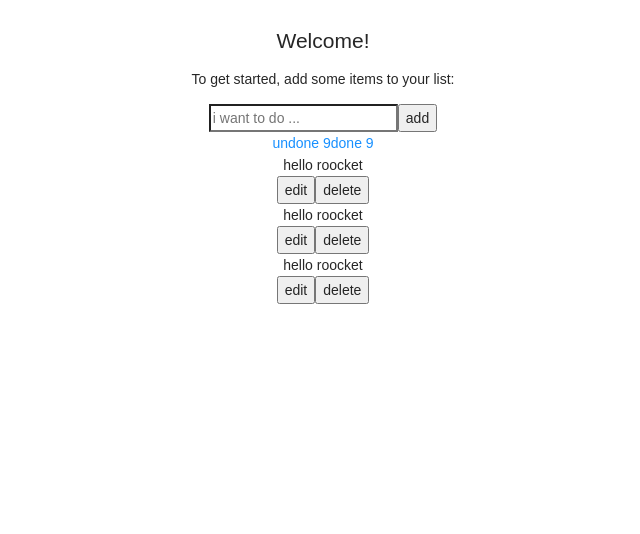
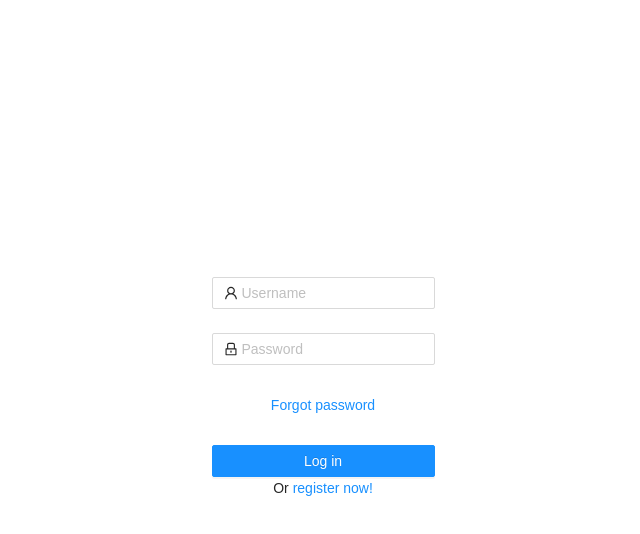
Before and after one commit to mjgh1999/TodoList, a React (Create React App) app: page / in a window 1280 px wide. Shown: the top 534 px of the page, without its empty margins (317-957 px from the left). Built offline with nearby package versions, Linux system fonts and the light colour scheme.

Commit message:
login page redesigned

```diff
--- a/package.json
+++ b/package.json
@@ -8,6 +8,7 @@
     "@testing-library/user-event": "^13.5.0",
     "antd": "^4.19.5",
     "react": "^18.0.0",
+    "react-blocks": "^1.1.4",
     "react-dom": "^18.0.0",
     "react-scripts": "5.0.1",
     "web-vitals": "^2.1.4"
--- a/public/index.html
+++ b/public/index.html
@@ -15,7 +15,7 @@
   </head>
   <body>
     <noscript>You need to enable JavaScript to run this app.</noscript>
-    <div id="root" style="padding: 24px"></div>
+    <div id="root" style="padding: 24px;height: 100%;width: 100%;"></div>
 
   </body>
 </html>
--- a/src/App.css
+++ b/src/App.css
@@ -3,6 +3,17 @@
 .App {
   font-family: sans-serif;
   text-align: center;
+  height: 100%;
+  width: 100%;
+
+  display: flex;
+  align-items:center;
+  justify-content:center;
+
+  /* display: grid;
+  grid-template-columns: 100%;
+  align-items:center;
+  justify-content:center; */
 }
 
 .App-logo {
--- a/src/App.js
+++ b/src/App.js
@@ -1,12 +1,13 @@
 import React from 'react';
 import './App.css';
 import TodoList from './Components/toDo/todos.js'
+import LoginForm from './Components/loginForm/loginForm';
 
 function App() {
   return (
     <div className="App">
       <>
-        <TodoList />
+        <LoginForm />
       </>
     </div>
   );
--- a/src/Components/loginForm/loginForm.js
+++ b/src/Components/loginForm/loginForm.js
@@ -1,5 +1,5 @@
 import React from 'react';
-import { Form, Input, Button, Checkbox } from 'antd';
+import { Form, Input, Button, Row, Col ,Space } from 'antd';
 import { UserOutlined, LockOutlined } from '@ant-design/icons';
 import './styles/loginForm.css'
 
@@ -9,8 +9,9 @@ function LoginForm (){
   };
 
   return (
-    <div className='full-center'>
-      <div className='back'>
+    <>
+    <Row justify="space-around" align="middle">
+      <Col >
         <Form
           name="normal_login"
           className="login-form"
@@ -58,8 +59,14 @@ function LoginForm (){
             Or <a href="">register now!</a>
           </Form.Item>
         </Form>
-      </div>
-    </div>
+      </Col>
+    </Row>
+
+
+
+
+
+    </>
   );
     }
 export default LoginForm;
--- a/src/Components/loginForm/styles/loginForm.css
+++ b/src/Components/loginForm/styles/loginForm.css
@@ -28,3 +28,18 @@
     border-radius: 3px;
     padding: 50px;
   }
+
+
+  .grid-container {
+    display: grid;
+    grid-template-columns: auto auto auto;
+    grid-gap: 10px;
+    background-color: #c0d6e8;
+    padding: 10px;
+  }
+
+  .item1 {
+    grid-row-start: 1;
+    grid-row-end: 24;
+
+  }
```
Also changed, not shown: 1 other file (tests, documents, lock files or other folders).
